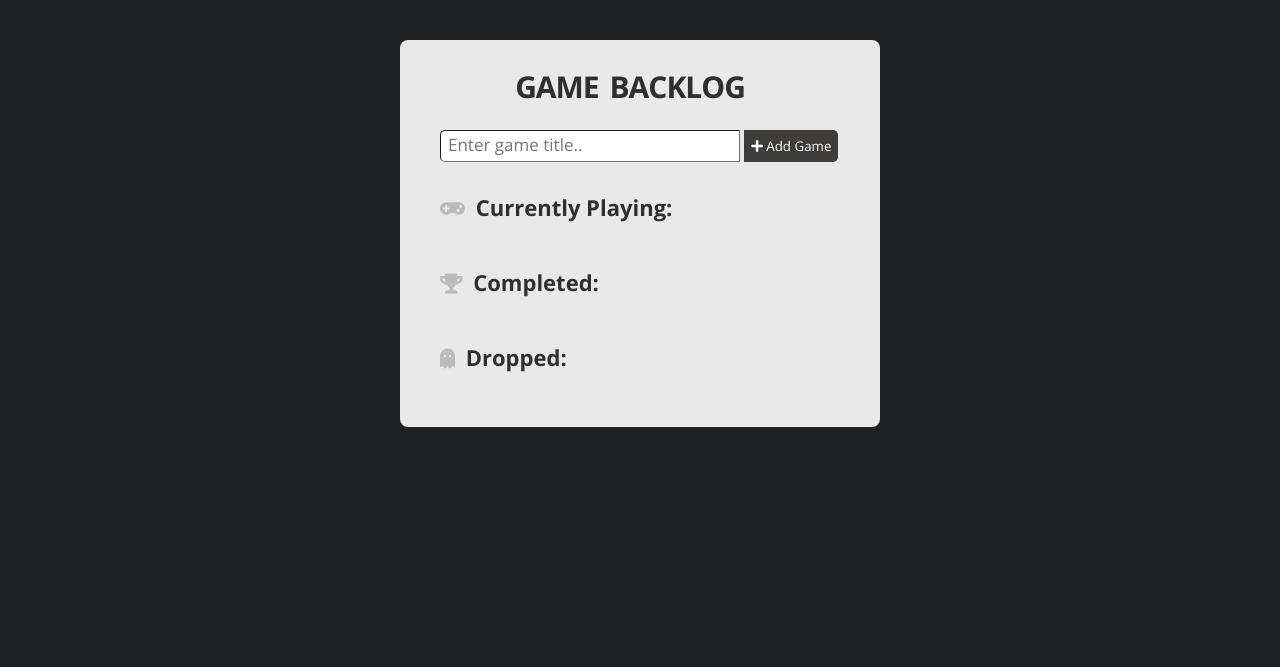
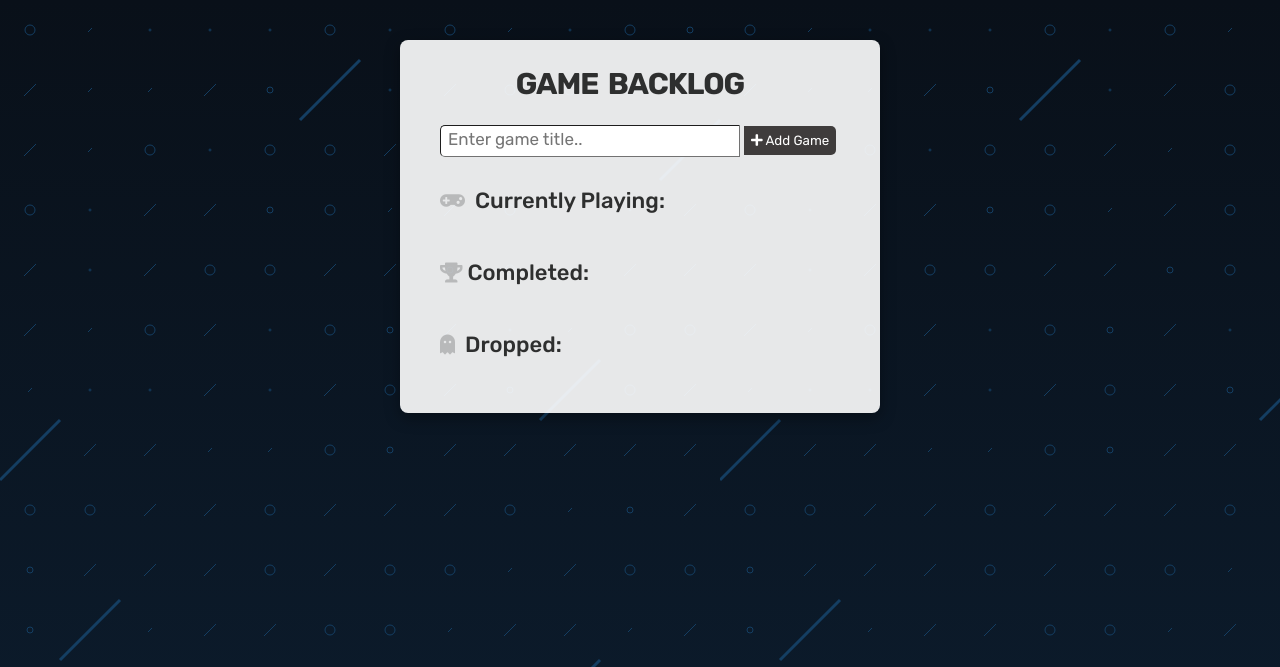
Before and after one commit to OskarsBer/backlog-app, a Node server app: page / in a window 1280 px wide. Shown: the top 667 px of the page. Run offline with Node 20, Linux system fonts and the light colour scheme; data that the repository does not hold is empty; some libraries are stand-ins or nearby versions.

Commit message:
Add style and font changes

```diff
--- a/public/style.css
+++ b/public/style.css
@@ -6,8 +6,9 @@
   }
 
   body {
-    background: rgb(31 33 35);
-    font-family: "Open Sans", sans-serif;
+    font-family: 'Rubik', sans-serif;
+    background: rgb(19, 32, 51);
+    background-image: url('/assets/sprinkle.svg');
   }
 
   .game-container {
@@ -16,9 +17,11 @@
     padding: 26px 40px 40px;
     background: rgb(255 255 255 / 0.9);
     border-radius: 8px;
+    box-shadow: rgba(0, 0, 0, 0.35) 0px 5px 15px;
   }
 
   h1 {
+    font-family: 'Rubik', sans-serif;
     color: rgb(0 0 0 / 0.8);
     padding: 0 20px 3px 0;
     font-size: 30px;
@@ -28,7 +31,14 @@
     text-align: center;
   }
 
+  h1:hover {
+    color: rgb(31, 56, 95);
+    cursor: pointer;
+  }
+
   h2 {
+    font-family: 'Rubik', sans-serif;
+    font-weight: 500;
     color: rgb(0 0 0 / 0.8);
     padding: 30px 0 15px;
     font-size: 22px;
@@ -45,7 +55,8 @@
   }
 
   form input {
-    font-family: "Open Sans", sans-serif;
+    font-family: 'Rubik', sans-serif;
+    font-weight: 400;
     font-size: 17px;
     padding: 1px 0 3px 7px;
     border-radius: 5px 0 0 5px;
@@ -56,7 +67,8 @@
   }
 
   button {
-    font-family: "Open Sans", sans-serif;
+    font-family: 'Rubik', sans-serif;
+    font-weight: 400;
     padding: 7px;
     background: rgb(63 60 60);
     color: rgb(255 255 255);
@@ -79,13 +91,24 @@
   }
 
   .game-list-item-title {
+    font-family: 'Rubik', sans-serif;
+    font-weight: 400;
     overflow-wrap: break-word;
-    background: rgb(255 255 255 / 0.3);
+    background: rgb(255 255 255 / 0.45);
     padding: 15px;
     margin-bottom: 2px;
     font-size: 19px;
-    font-weight: bold;
     border-radius: 7px;
+    box-shadow: rgba(50, 50, 93, 0.25) 0px 50px 100px -20px, rgba(0, 0, 0, 0.3) 0px 30px 60px -30px;
+  }
+
+  .game-list-item-title:hover {
+    box-shadow: rgba(50, 50, 93, 0.4) 0px 50px 100px -20px, rgba(0, 0, 0, 0.35) 0px 30px 60px -30px;
+    -webkit-transition: box-shadow 0.2s ease-in-out;
+    -moz-transition: box-shadow 0.2s ease-in-out;
+    -ms-transition: box-shadow 0.2s ease-in-out;
+    -o-transition: box-shadow 0.2s ease-in-out;
+    transition: box-shadow 0.2s ease-in-out;
   }
 
   .compleation-status {
--- a/views/index.ejs
+++ b/views/index.ejs
@@ -8,7 +8,7 @@
         <!-- Google fonts -->
         <link rel="preconnect" href="https://fonts.googleapis.com">
         <link rel="preconnect" href="https://fonts.gstatic.com" crossorigin>
-        <link href="https://fonts.googleapis.com/css2?family=Open+Sans:wght@400;700&display=swap" rel="stylesheet">
+        <link href="https://fonts.googleapis.com/css2?family=Rubik:wght@400;500;700&display=swap" rel="stylesheet">
         <!-- Icons -->
         <link rel="stylesheet" href="https://use.fontawesome.com/releases/v5.15.4/css/all.css" integrity="sha384-DyZ88mC6Up2uqS4h/KRgHuoeGwBcD4Ng9SiP4dIRy0EXTlnuz47vAwmeGwVChigm" crossorigin="anonymous"/>
         <!-- Stylesheet -->
@@ -103,7 +103,7 @@
             <section>
                 <h2>
                     <i class="fas fa-trophy big-icon">
-                    </i> Completed:
+                    </i>Completed:
                 </h2>
                 <ul class="game-list">
                 <% gameList.forEach(content => {%>
```
Also changed, not shown: public/assets/sprinkle.svg (added).
